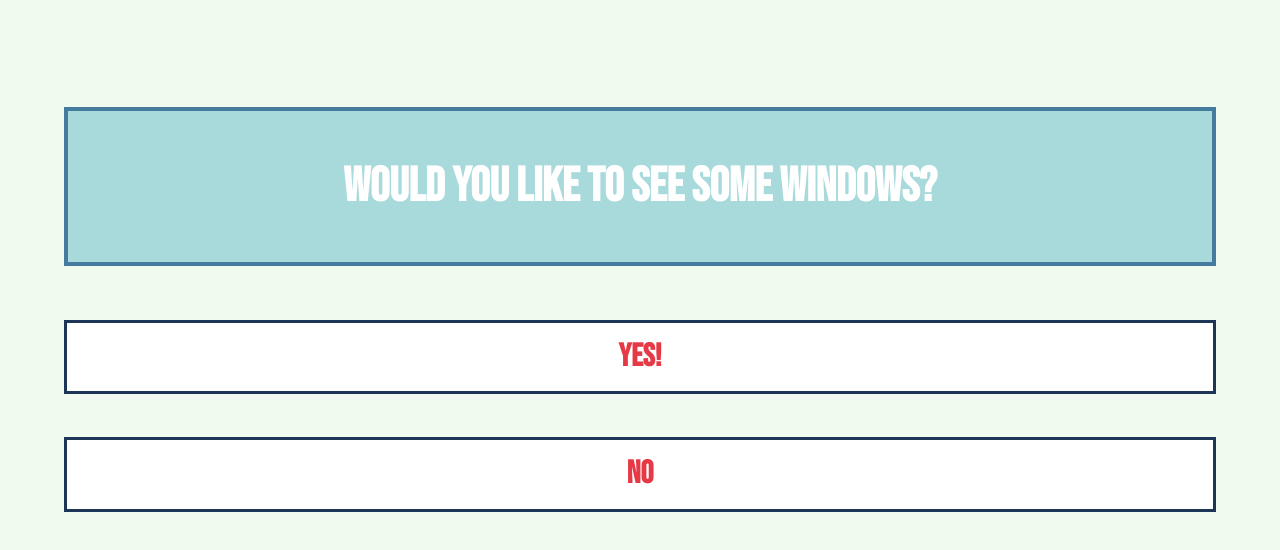
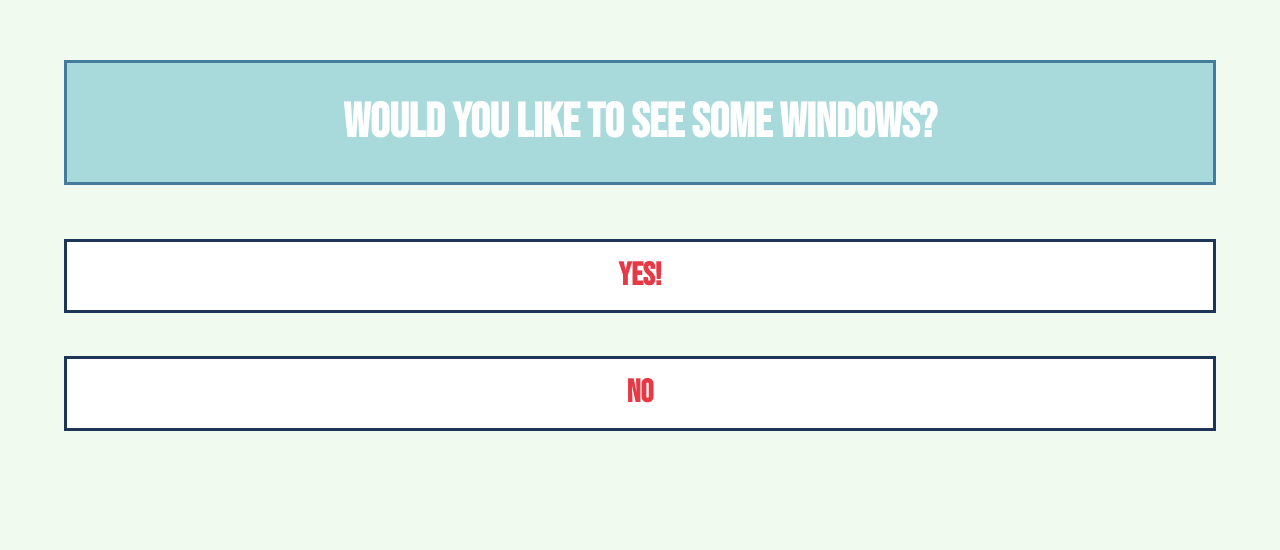
Before and after one commit to alisagannota/airtablepromo, a plain HTML site: page index.html in a window 1280 px wide. Shown: the part 160-710 px from the top of the page. Drawn offline with Linux system fonts and the light colour scheme.

Commit message:
adjustments

```diff
--- a/style.css
+++ b/style.css
@@ -11,23 +11,25 @@ h1{
     display: flex;
     flex-direction: column;
     justify-content: center;
+    align-content: center;
+    text-align: center;
+    padding: 0 4rem;
     height: 100vh;
-    text-align: center;
-    padding: 4em;
 }
 
 #windows {
-    font-size: 3em;
+    font-size: 3rem;
     color:white;
     background-color:#a8dadc;
-    padding: 1em;
-    border: 0.1em solid #457b9d;
+    padding: 2rem;
+    border: 0.2rem solid #457b9d;
 }
 
 #yes, #no {
     background-color:white;
-    padding: 0.5em;
-    border: 0.1em solid #1d3557;
+    padding: 1rem;
+    border: 0.2rem solid #1d3557;
+    font-size: 2rem;
 }
 
 a{
```
